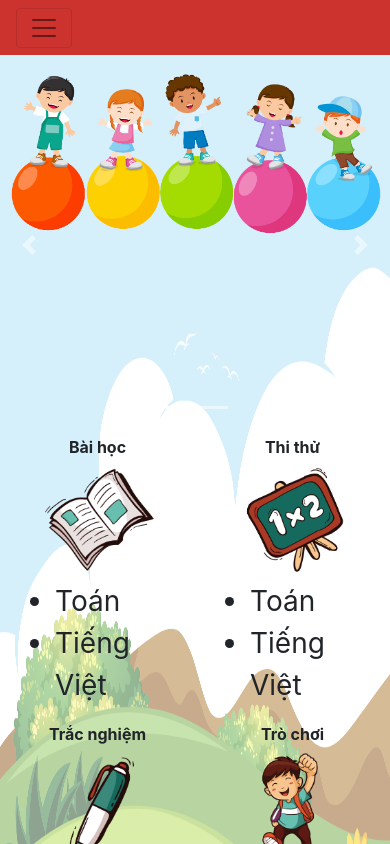
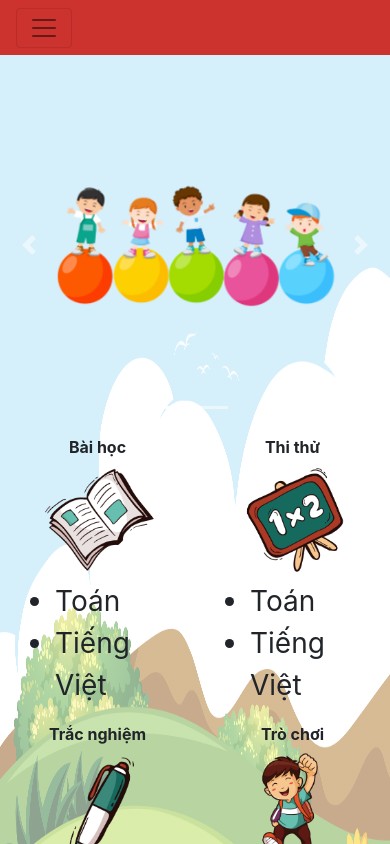
Before and after one commit to nhanpdnguyen/QLDA2015_Frontend, a React (Create React App) app: page / in a window 390 px wide. Shown: the top 844 px of the page. Built offline with nearby package versions, Linux system fonts and the light colour scheme.

Commit message:
temporary responsive carousel

```diff
--- a/src/components/Carousel.css
+++ b/src/components/Carousel.css
@@ -1,9 +1,16 @@
-.carousel-image-container {
-
+.carousel {
+	width: 100%;
 }
 
-.carousel {
+.carousel-inner {
+	height: 100%;
 }
+
+.carousel-item {
+	height: 100%;
+}
+
 .carousel-item img {
-
+	max-width: 100%;
+	max-height: 100%;
 }
--- a/src/components/Carousel.js
+++ b/src/components/Carousel.js
@@ -68,8 +68,9 @@ class Example extends Component {
           onExited={this.onExited}
           key={item.src}
         >
-          <img className="d-block w-100" src={item.src} alt={item.altText} />
-
+          <div className="d-flex justify-content-center align-items-center h-100">
+            <img className="d-block w-75" src={item.src} alt={item.altText} />
+          </div>
           <CarouselCaption captionText={item.caption} captionHeader={item.caption} />
         </CarouselItem>
       );
```
